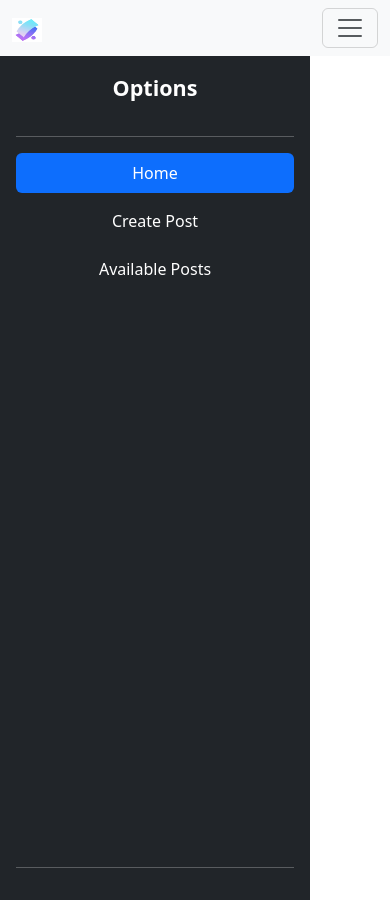
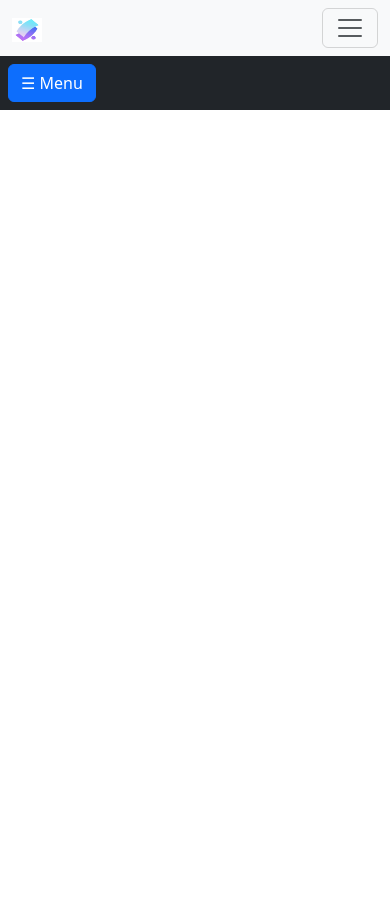
Before and after one commit to Aj9630747827/Social, a React (Vite) app: page / in a window 390 px wide. After the commit the page ends 844 px from the top, so only its background shows below. Built offline with nearby package versions, Linux system fonts and the light colour scheme; the HTML template or start-up script is replaced by a standard one.

Commit message:
Made Sidebar Responsive

```diff
--- a/src/components/SideBar.jsx
+++ b/src/components/SideBar.jsx
@@ -2,12 +2,29 @@ import { useState } from "react";
 
 function SideBar() {
   const [activeBtn, setActiveBtn] = useState("home");
+  const [showMenu, setShowMenu] = useState(false);
 
   return (
     <>
+      {/* Toggle button only for small screens */}
+      <div className="d-md-none p-2 bg-dark">
+        <button
+          className="btn btn-primary"
+          onClick={() => setShowMenu(!showMenu)}
+        >
+          ☰ Menu
+        </button>
+      </div>
+
+      {/* Sidebar */}
       <div
-        className="d-flex flex-column flex-shrink-0 p-3 text-bg-dark min-vh-100"
-        style={{ width: "310px", maxWidth: "100%" }}
+        className={`bg-dark text-white p-3 min-vh-100 ${
+          showMenu ? "d-block" : "d-none"
+        } d-md-flex flex-column flex-shrink-0`}
+        style={{
+          width: "310px",
+          maxWidth: "100%",
+        }}
       >
         <a
           href="/"
@@ -21,9 +38,11 @@ function SideBar() {
         <ul className="nav nav-pills flex-column mb-auto">
           <li className="nav-item mb-2">
             <button
-              href="#"
-              onClick={() => setActiveBtn("home")}
-              className={`nav-link text-white sidebar_btn ${
+              onClick={() => {
+                setActiveBtn("home");
+                setShowMenu(false);
+              }}
+              className={`nav-link text-white sidebar_btn w-100 text-start ${
                 activeBtn === "home" ? "active_btn" : ""
               }`}
             >
@@ -33,9 +52,11 @@ function SideBar() {
 
           <li className="mb-2">
             <button
-              href="#"
-              onClick={() => setActiveBtn("createPost")}
-              className={`nav-link text-white sidebar_btn ${
+              onClick={() => {
+                setActiveBtn("createPost");
+                setShowMenu(false);
+              }}
+              className={`nav-link text-white sidebar_btn w-100 text-start ${
                 activeBtn === "createPost" ? "active_btn" : ""
               }`}
             >
@@ -45,9 +66,11 @@ function SideBar() {
 
           <li className="mb-2">
             <button
-              href="#"
-              onClick={() => setActiveBtn("posts")}
-              className={`nav-link text-white sidebar_btn ${
+              onClick={() => {
+                setActiveBtn("posts");
+                setShowMenu(false);
+              }}
+              className={`nav-link text-white sidebar_btn w-100 text-start ${
                 activeBtn === "posts" ? "active_btn" : ""
               }`}
             >
```
